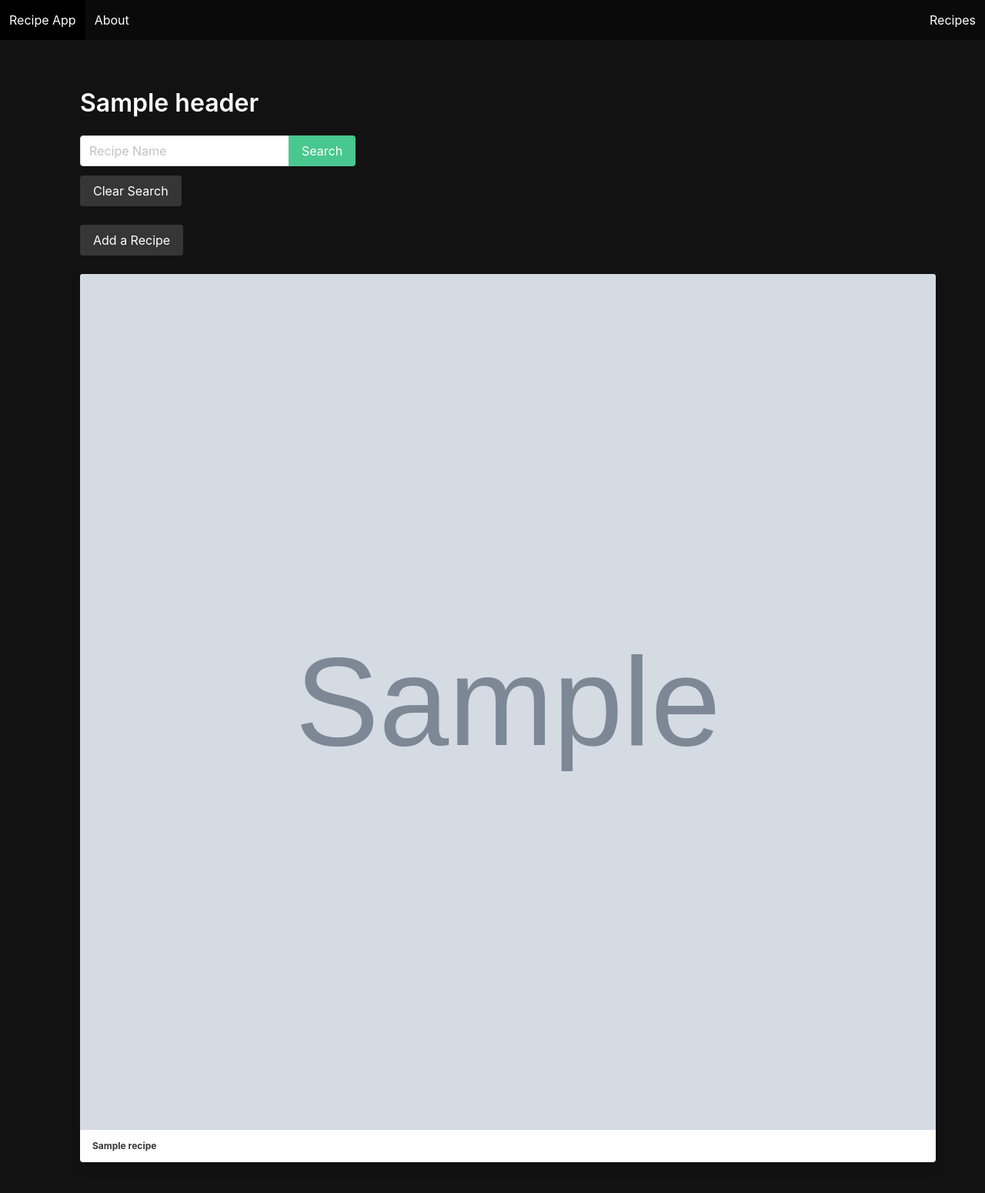
After one commit to larrytu327/Recipe_App, a Django app: template main_app/templates/shopping_lists_list.html in a window 1280 px wide. The commit adds this page. Shown: the whole page at 77% size. Run offline with Django 4.2, Linux system fonts and the light colour scheme; tables that the repository leaves empty hold one stand-in row (values such as "Sample post"); the template is opened without the code that fills it: values that come from a table or form of the project are taken from there, most other values are stand-ins (such as "Sample title", 1, 10 or a date in 2020); grey boxes marked "Sample" are stand-in pictures.

Commit message:
added model shopping_lists

```diff
--- a/main_app/admin.py
+++ b/main_app/admin.py
@@ -1,7 +1,8 @@
 from django.contrib import admin
-from .models import Recipe, Ingredients
+from .models import Recipe, Ingredients, Shopping_Lists
 
 admin.site.register(Recipe)
 admin.site.register(Ingredients)
+admin.site.register(Shopping_Lists)
 
 # Register your models here.
--- a/main_app/models.py
+++ b/main_app/models.py
@@ -19,3 +19,10 @@ class Ingredients(models.Model):
 
     def __str__(self):
         return self.name
+
+class Shopping_Lists(models.Model):
+    list_name = models.CharField(max_length=150)
+    ingredients = models.ManyToManyField(Ingredients)
+
+    def __str__(self):
+        return self.list_name
--- a/main_app/templates/recipe_detail.html
+++ b/main_app/templates/recipe_detail.html
@@ -28,7 +28,7 @@
                         class="input"
                         type="text"
                         name="name"
-                        placeholder="Name of ingredient"
+                        placeholder="Name of Ingredient"
                         required
                     />
                 </div>
--- /dev/null
+++ b/main_app/templates/shopping_lists_list.html
@@ -0,0 +1,41 @@
+{% extends 'base.html' %} {% block content %}
+
+<h1 class="title pt-5">{{header}}</h1>
+
+<form class="mb-5" method="get">
+  <div class="field has-addons">
+    <div class="control">
+      <input class="input" type="text" name="name" placeholder="Recipe Name" />
+    </div>
+    <div class="control">
+      <input class="button is-success" type="submit" value="Search" />
+    </div>
+  </div>
+  <a class="button is-dark" href="{% url 'recipe_list' %}">Clear Search</a>
+</form>
+<a class="button is-dark" href="{% url 'recipe_create' %}">Add a Recipe</a>
+<br>
+<br>
+<div class="gallery">
+  {% for recipe in recipes %}
+  <a href="{% url 'recipe_detail' recipe.pk %}">
+    <div class="card">
+      <div class="card-image">
+        <figure class="image is-square">
+          <img src="{{recipe.img}}" alt="{{recipe.name}}" />
+        </figure>
+      </div>
+      <div class="card-header">
+        <p class="card-header-title">{{recipe.name}}</p>
+      </div>
+    </div>
+  </a>
+	{% empty %}
+  <article class="message">
+    <div class="message-header">
+      <p>No Recipes Available</p>
+    </div>
+  </article>
+  {% endfor %}
+</div>
+{% endblock %}
```
Also changed, not shown: main_app/views.py (+15 -1 lines), main_app/migrations/0003_ingredientslist.py (added).
